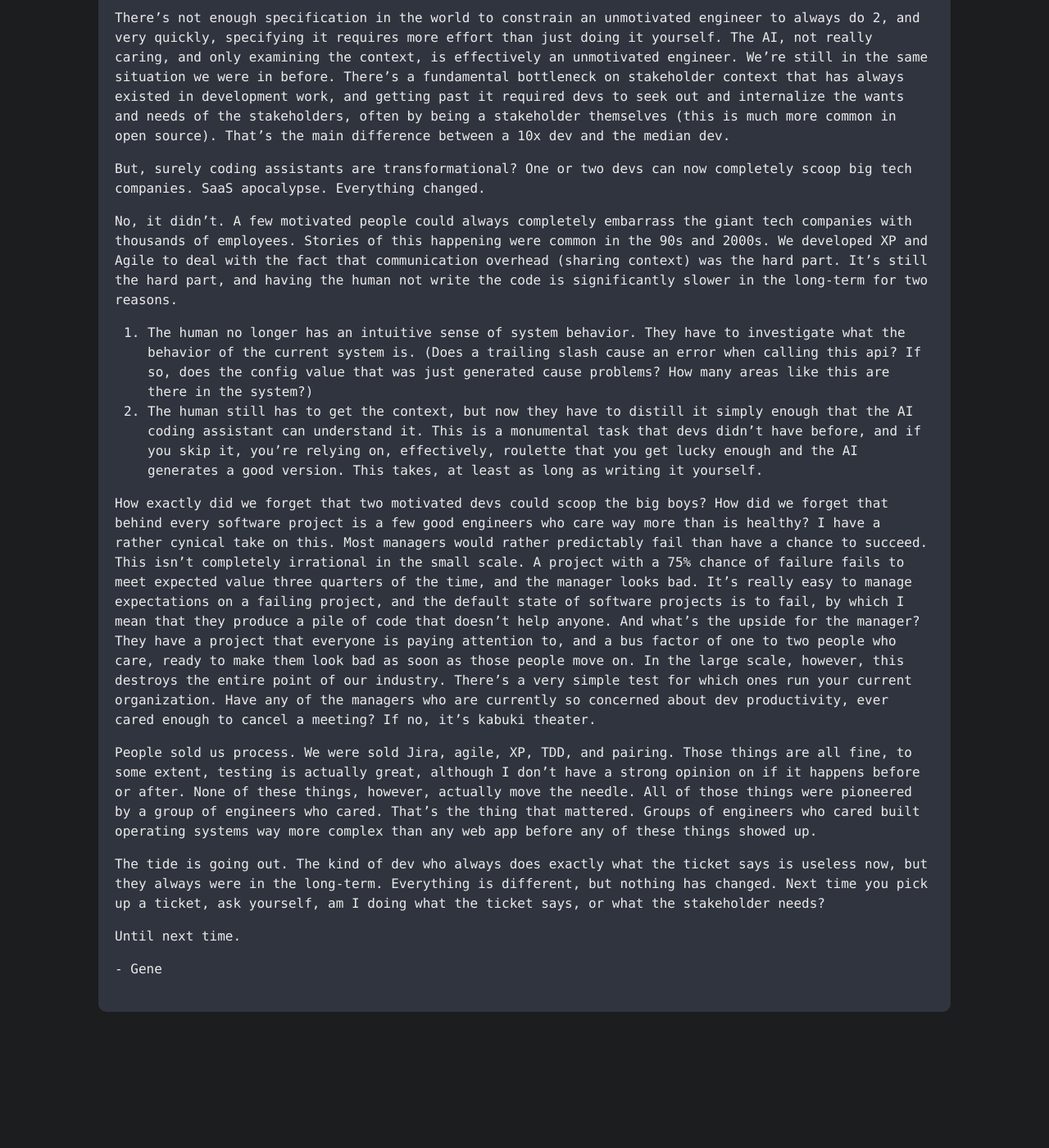
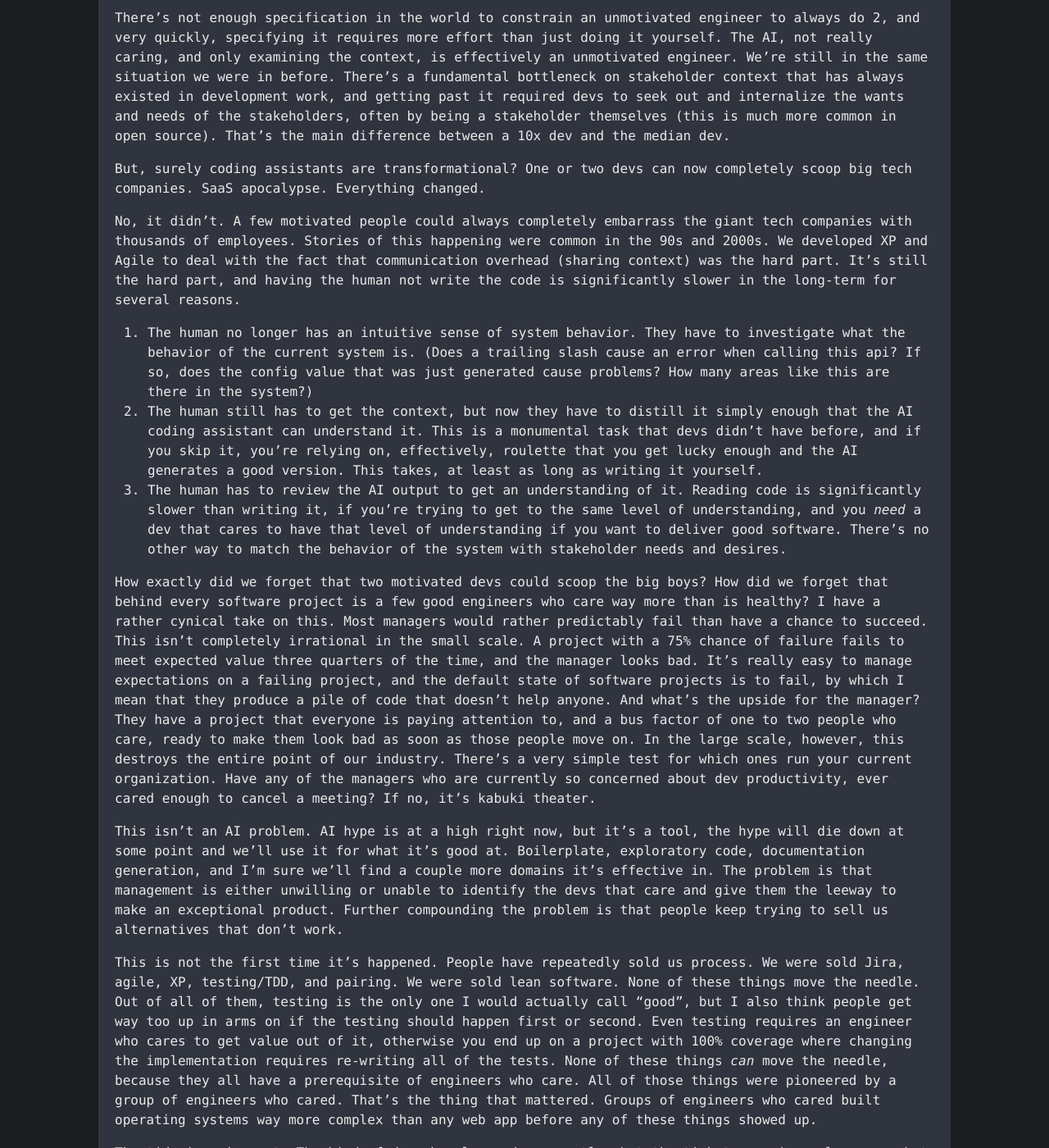
Before and after one commit to GeneTinderholm/GeneTinderholm.github.io, a Jekyll site: the page built from _posts/2026-05-06-the-only-metric.md, in a window 1280 px wide and 1400 px high, scrolled down 710 px. Shown: the whole window at 82% size. Built offline with Jekyll 4.4.1, drawn with Linux system fonts in a browser that asks for light colours; before the commit the page ends 1944 px from its top, so only the background shows below that; some of the changed text lies outside the part shown.

Commit message:
add paragraph

```diff
--- a/_posts/2026-05-06-the-only-metric.md
+++ b/_posts/2026-05-06-the-only-metric.md
@@ -7,7 +7,7 @@ categories: development
 
 It's been over two years since my last post. Part of this is that my dad died pretty soon after my last post, and I haven't had anything to say that I wanted sent out to the public. The other part is that tech has been changing the past few years, and I didn't feel like I had anything solid to point to. That seems to be over, and I'm going to summarize my thoughts here.
 
-After working with AI coding assistants for the last year, they do seem really impressive, but as far as I can tell, there's only one metric that matters, and it's the same metric that mattered before all of this started. "How many devs on your team actually care?" If that's more than half, there's not much anyone can do to stop you, if it's less than half, there's not much anyone can do to make you succeed. I'm not saying AI is useless. It generates boilerplate very well. The assistants are excellent for learning a new skill or exploring new territory, or for generating something quick. I love them, and use them regularly both at work and on side-projects. The thing is that, on a long-term project, those things amortize to zero.
+After working with AI coding assistants for the last year, they do seem really impressive, but as far as I can tell, there's only one metric that matters, and it's the same metric that mattered before all of this started. "How many devs on your team actually care?" If that's more than half, there's not much anyone can do to stop you, if it's less than half, there's not much anyone can do to make you succeed. I'm not saying AI is useless. It generates boilerplate very well. The assistants are excellent for learning a new skill or exploring new territory, or for generating something quick. I love them, and use them regularly both at work and on side-projects. The thing is that, on a long-term project, those things amortize to zero. The coding assistant doesn't change things on a fundamental level.
 
 Let me elaborate, the industry has settled on tickets as a way to describe a unit of dev work. The problem with this is that there's always two ways to complete a ticket.
 
@@ -18,13 +18,16 @@ There's not enough specification in the world to constrain an unmotivated engine
 
 But, surely coding assistants are transformational? One or two devs can now completely scoop big tech companies. SaaS apocalypse. Everything changed.
 
-No, it didn't. A few motivated people could always completely embarrass the giant tech companies with thousands of employees. Stories of this happening were common in the 90s and 2000s. We developed XP and Agile to deal with the fact that communication overhead (sharing context) was the hard part. It's still the hard part, and having the human not write the code is significantly slower in the long-term for two reasons.
+No, it didn't. A few motivated people could always completely embarrass the giant tech companies with thousands of employees. Stories of this happening were common in the 90s and 2000s. We developed XP and Agile to deal with the fact that communication overhead (sharing context) was the hard part. It's still the hard part, and having the human not write the code is significantly slower in the long-term for several reasons.
 
 1. The human no longer has an intuitive sense of system behavior. They have to investigate what the behavior of the current system is. (Does a trailing slash cause an error when calling this api? If so, does the config value that was just generated cause problems? How many areas like this are there in the system?)
 2. The human still has to get the context, but now they have to distill it simply enough that the AI coding assistant can understand it. This is a monumental task that devs didn't have before, and if you skip it, you're relying on, effectively, roulette that you get lucky enough and the AI generates a good version. This takes, at least as long as writing it yourself.
+3. The human has to review the AI output to get an understanding of it. Reading code is significantly slower than writing it, if you're trying to get to the same level of understanding, and you *need* a dev that cares to have that level of understanding if you want to deliver good software. There's no other way to match the behavior of the system with stakeholder needs and desires.
 
 How exactly did we forget that two motivated devs could scoop the big boys? How did we forget that behind every software project is a few good engineers who care way more than is healthy? I have a rather cynical take on this. Most managers would rather predictably fail than have a chance to succeed. This isn't completely irrational in the small scale. A project with a 75% chance of failure fails to meet expected value three quarters of the time, and the manager looks bad. It's really easy to manage expectations on a failing project, and the default state of software projects is to fail, by which I mean that they produce a pile of code that doesn't help anyone. And what's the upside for the manager? They have a project that everyone is paying attention to, and a bus factor of one to two people who care, ready to make them look bad as soon as those people move on. In the large scale, however, this destroys the entire point of our industry. There's a very simple test for which ones run your current organization. Have any of the managers who are currently so concerned about dev productivity, ever cared enough to cancel a meeting? If no, it's kabuki theater.
 
-People sold us process. We were sold Jira, agile, XP, TDD, and pairing. Those things are all fine, to some extent, testing is actually great, although I don't have a strong opinion on if it happens before or after. None of these things, however, actually move the needle. All of those things were pioneered by a group of engineers who cared. That's the thing that mattered. Groups of engineers who cared built operating systems way more complex than any web app before any of these things showed up.
+This isn't an AI problem. AI hype is at a high right now, but it's a tool, the hype will die down at some point and we'll use it for what it's good at. Boilerplate, exploratory code, documentation generation, and I'm sure we'll find a couple more domains it's effective in. The problem is that management is either unwilling or unable to identify the devs that care and give them the leeway to make an exceptional product. Further compounding the problem is that people keep trying to sell us alternatives that don't work.
+
+This is not the first time it's happened. People have repeatedly sold us process. We were sold Jira, agile, XP, testing/TDD, and pairing. We were sold lean software. None of these things move the needle. Out of all of them, testing is the only one I would actually call "good", but I also think people get way too up in arms on if the testing should happen first or second. Even testing requires an engineer who cares to get value out of it, otherwise you end up on a project with 100% coverage where changing the implementation requires re-writing all of the tests. None of these things *can* move the needle, because they all have a prerequisite of engineers who care. All of those things were pioneered by a group of engineers who cared. That's the thing that mattered. Groups of engineers who cared built operating systems way more complex than any web app before any of these things showed up.
 
 The tide is going out. The kind of dev who always does exactly what the ticket says is useless now, but they always were in the long-term. Everything is different, but nothing has changed. Next time you pick up a ticket, ask yourself, am I doing what the ticket says, or what the stakeholder needs?
```
